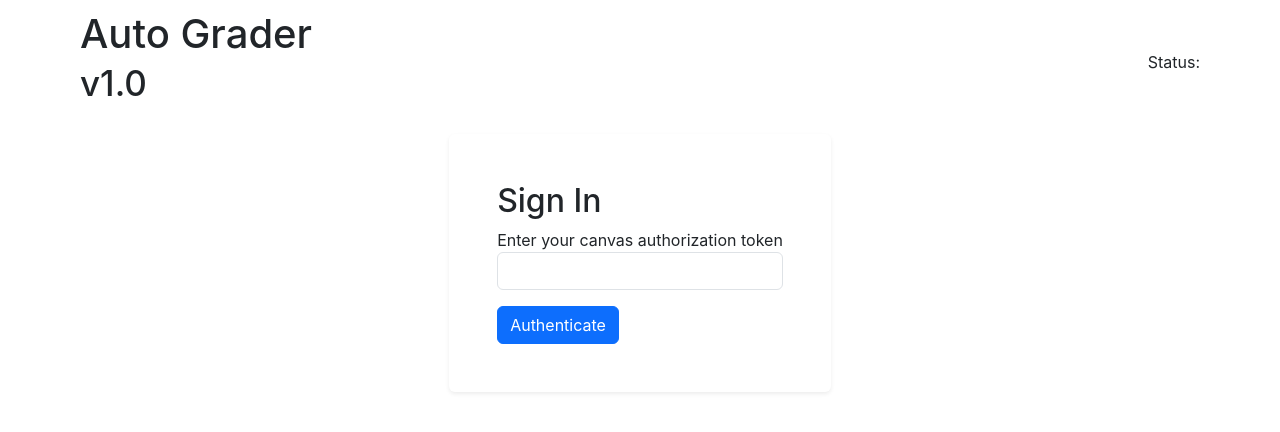
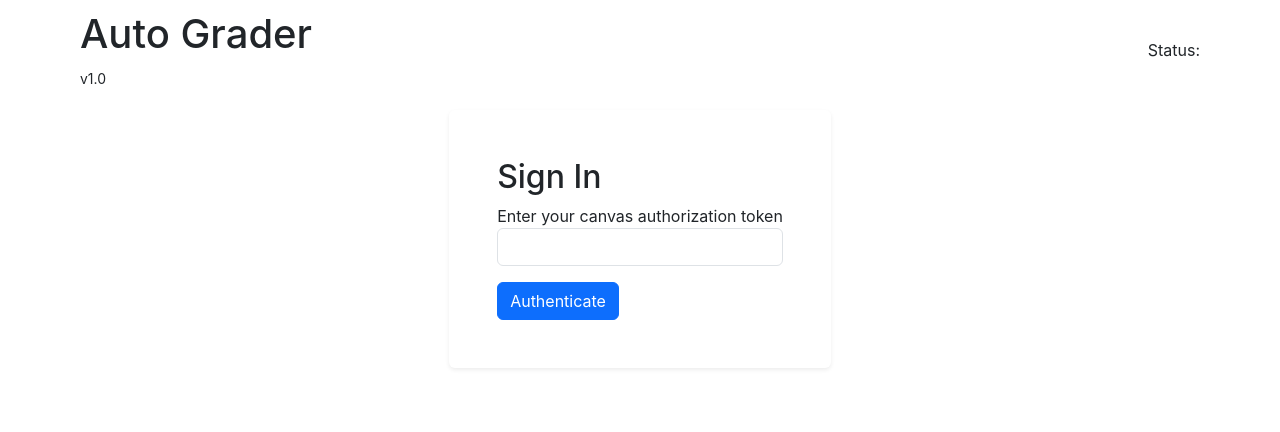
Before and after one commit to njmwasmoringa/labs-autograder-frontend, a React (Create React App) app: page / in a window 1280 px wide. Shown: the top 432 px of the page. Built offline with nearby package versions, Linux system fonts and the light colour scheme.

Commit message:
Remove react lab when done

```diff
--- a/src/layouts/light-theme/LightTheme.jsx
+++ b/src/layouts/light-theme/LightTheme.jsx
@@ -9,10 +9,10 @@ export default function LightTheme() {
 
     const [serviceStatus, setServiceStatus] = useState("");
     const [user] = useContext(UserContext);
-    const {workerMessage} = useContext(WorkerContext);
+    const { workerMessage } = useContext(WorkerContext);
 
-    useEffect(()=>{
-        if(workerMessage && workerMessage.as === "serviceState"){
+    useEffect(() => {
+        if (workerMessage && workerMessage.as === "serviceState") {
             // console.log(workerMessage);
             setServiceStatus(workerMessage.status);
         }
@@ -20,7 +20,10 @@ export default function LightTheme() {
 
     return (<>
         <header className="container d-flex justify-content-between align-items-center">
-            <h1>Auto Grader<br/><small style={{fonstSize:"10px"}}>v1.0</small></h1>
+            <div>
+                <h1>Auto Grader</h1>
+                <small>v1.0</small>
+            </div>
             <span>Status: {serviceStatus}</span>
         </header>
 
--- a/src/pages/Dashboard/Submissions.jsx
+++ b/src/pages/Dashboard/Submissions.jsx
@@ -56,7 +56,12 @@ export default function Submissions({ children, course }) {
                         else {
                             const prevMsg = submissions[iOfs].prevMsg;
                             let responseText = workerMessage.responseText
-                            if ((!prevMsg || !prevMsg.includes("**-----js_test_report-------**") && responseText != "End")) {
+                            if (
+                                (!prevMsg ||
+                                    !prevMsg.includes("**-----js_test_report-------**") ||
+                                    !prevMsg.includes("**-----react_test_report-------**"))
+                                && responseText != "End") {
+
                                 setSubmissions(prev => {
                                     const ps = [...prev];
                                     ps.splice(iOfs, 1, {
```
Also changed, not shown: 8 other files (tests, documents, lock files or other folders).
